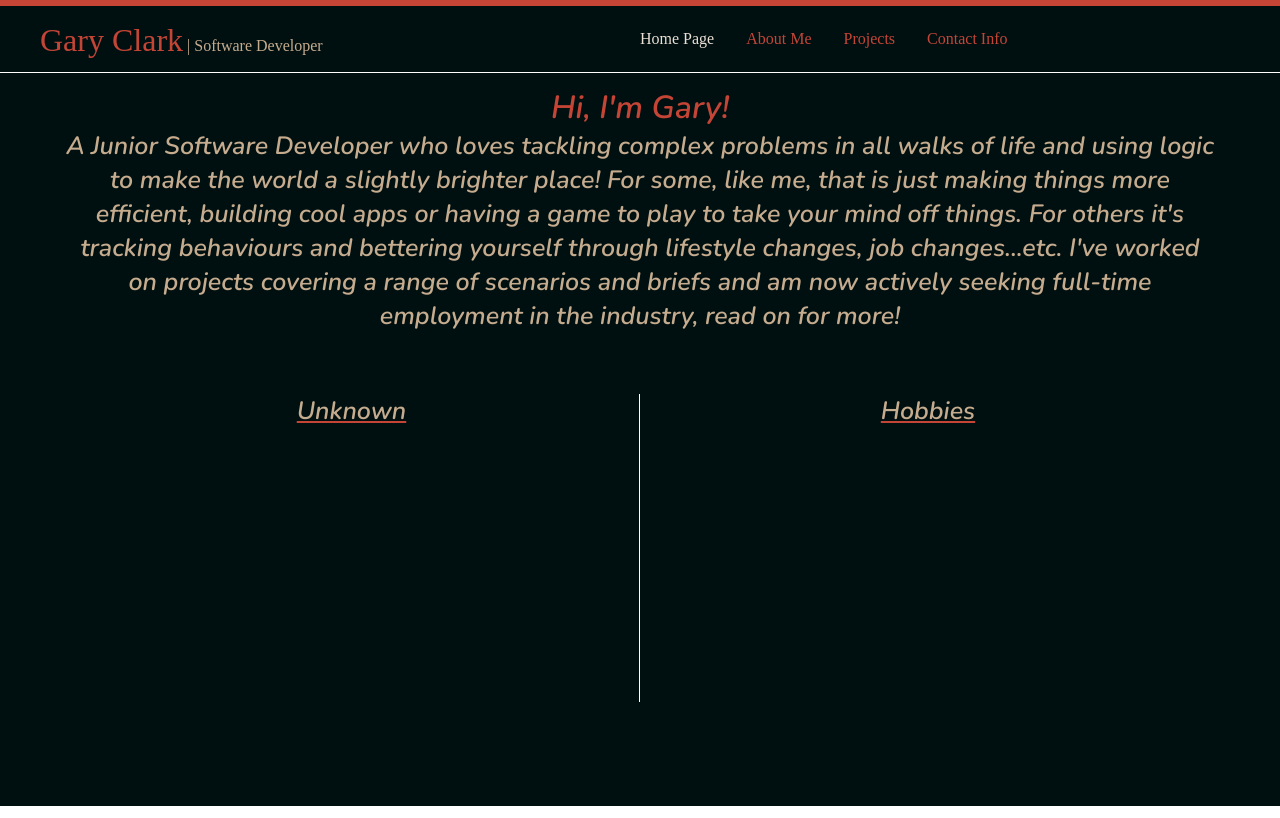
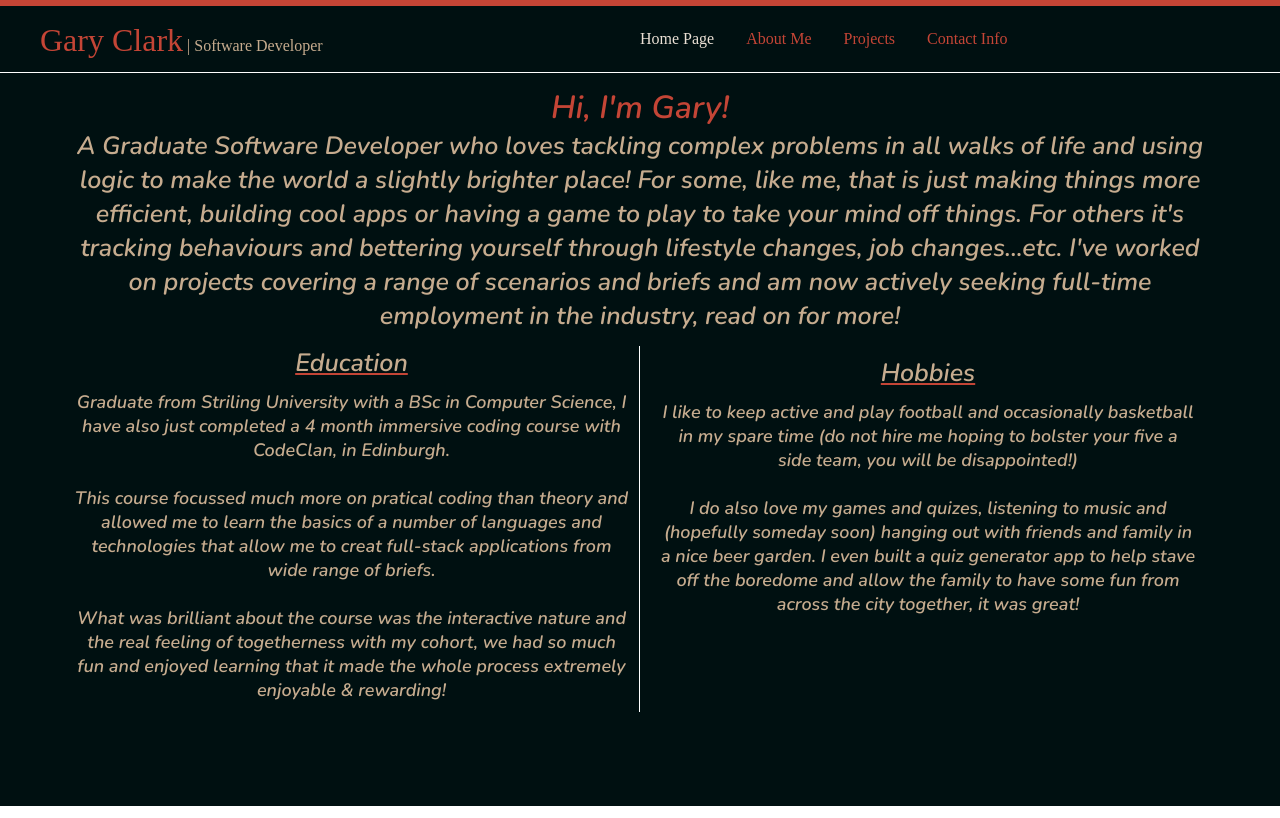
Before and after one commit to Gclark04432/React-Portfolio-Website, a React (Create React App) app: page /about in a window 1280 px wide. Built offline with nearby package versions, Linux system fonts and the light colour scheme.

Commit message:
add about me page content

```diff
--- a/src/Components/AboutMeComponents/AboutMe.css
+++ b/src/Components/AboutMeComponents/AboutMe.css
@@ -32,4 +32,10 @@
 
 .hobbies-header {
   text-decoration: underline #C44536;
+  font-size: 25px
 }
+
+.hobbies-text {
+  font-size: 18px;
+  margin: 10px;
+}
--- a/src/Components/AboutMeComponents/AboutMe.js
+++ b/src/Components/AboutMeComponents/AboutMe.js
@@ -6,13 +6,22 @@ function AboutMe() {
     <main className="about-me-main">
       <section className="about-me-text">
         <span className="my-name">Hi, I'm Gary!</span><br/>
-        A Junior Software Developer who loves tackling complex problems in all walks of life and using logic to make the world a slightly brighter place! For some, like me, that is just making things more efficient, building cool apps or having a game to play to take your mind off things. For others it's tracking behaviours and bettering yourself through lifestyle changes, job changes...etc. I've worked on projects covering a range of scenarios and briefs and am now actively seeking full-time employment in the industry, read on for more!
+        A Graduate Software Developer who loves tackling complex problems in all walks of life and using logic to make the world a slightly brighter place! For some, like me, that is just making things more efficient, building cool apps or having a game to play to take your mind off things. For others it's tracking behaviours and bettering yourself through lifestyle changes, job changes...etc. I've worked on projects covering a range of scenarios and briefs and am now actively seeking full-time employment in the industry, read on for more!
       </section>
       <section className="about-unknown">
-        <span className="hobbies-header">Unknown</span>
+        <span className="hobbies-header">Education</span>
+        <p className="hobbies-text">
+          Graduate from Striling University with a BSc in Computer Science, I have also just completed a 4 month immersive coding course with CodeClan, in Edinburgh. <br/><br/>
+          This course focussed much more on pratical coding than theory and allowed me to learn the basics of a number of languages and technologies that allow me to creat full-stack applications from wide range of briefs. <br/><br/>
+          What was brilliant about the course was the interactive nature and the real feeling of togetherness with my cohort, we had so much fun and enjoyed learning that it made the whole process extremely enjoyable & rewarding!
+        </p>
       </section>
       <section className="hobbies-text">
         <span className="hobbies-header">Hobbies</span>
+        <p className="hobbies-text">
+          I like to keep active and play football and occasionally basketball in my spare time (do not hire me hoping to bolster your five a side team, you will be disappointed!) <br/><br/>
+          I do also love my games and quizes, listening to music and (hopefully someday soon) hanging out with friends and family in a nice beer garden. I even built a quiz generator app to help stave off the boredome and allow the family to have some fun from across the city together, it was great!
+        </p>
       </section>
     </main>
   )
--- a/src/Components/HomePageComponents/HomePage.css
+++ b/src/Components/HomePageComponents/HomePage.css
@@ -37,7 +37,7 @@
   justify-content: space-around;
   background-color: white;
   width: 80%;
-  height: 300px;
+  height: 50vh;
   justify-self: center;
   margin-top: 50px;
 }
--- a/src/Components/HomePageComponents/HomePage.js
+++ b/src/Components/HomePageComponents/HomePage.js
@@ -21,7 +21,7 @@ function HomePage() {
       <p className="intro">
         I am a graduate <span className="title-in-text">Software Developer</span> taking my first steps in the industry.
         <br/><br/>
-        Based in edinburgh currently I have experience working on full-stack applications and am confident in a number of languages and technologies as my project showcase demonstrates.
+        Based in edinburgh currently, I have experience working on full-stack applications and am confident in a number of languages and technologies as my project showcase demonstrates.
       </p>
       <section className="tech-and-languages">
         <img className="logo" src={rubyLogo} alt="Ruby"/>
```
